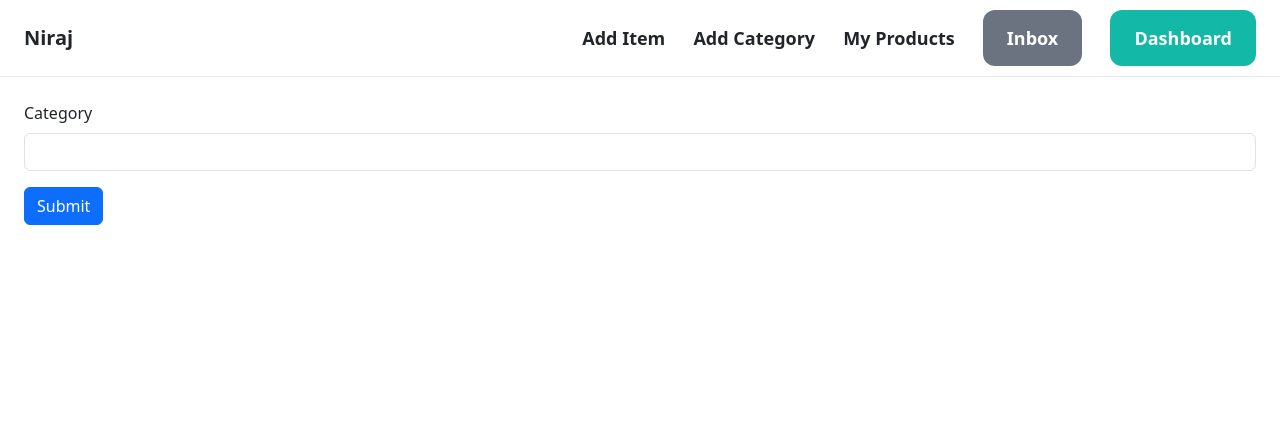
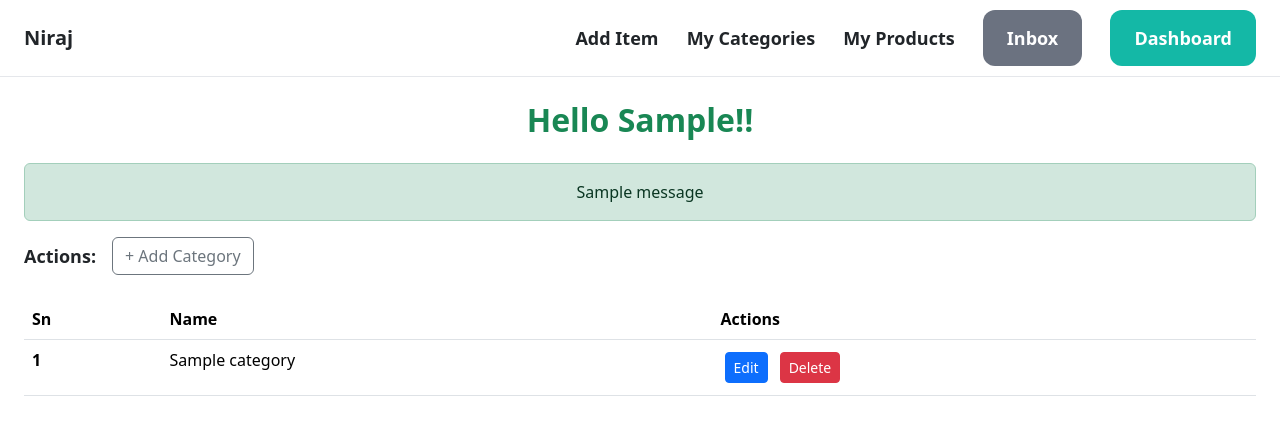
Before and after one commit to Niraj-commits/E-Commerce_Site, a Django app: page /category/ in a window 1280 px wide. Shown: the top 435 px of the page. Run offline with Django 5.2, Linux system fonts and the light colour scheme; a user stored in the database is signed in; tables that the repository leaves empty hold one stand-in row (values such as "Sample post"); one stand-in notice (Sample message) is shown; some libraries are stand-ins or nearby versions.

Commit message:
Added My Category and edit/delete category pages

```diff
--- a/E_comm/urls.py
+++ b/E_comm/urls.py
@@ -5,13 +5,16 @@ from django.conf.urls.static import static
 
 urlpatterns = [
     path('favicon.ico/', lambda request: HttpResponse(status=204)),
-    path('', index,name='index'),
+    path('', home,name='index'),
     path('contact/',contact,name='contact'),
-    path('user_detail/',myProducts,name = 'myProducts'),
-    path('create/',NewItemCreate,name='create_item'),
-    path('category/',NewCategoryCreate,name='create_category'),
-    path('<pk>/',item_detail,name = 'item_details'),
-    path('<pk>/delete/',deleteItem,name = 'delete_items'),
-    path('<pk>/edit/',editProducts,name = 'edit_items'),
+    path('user_detail/',MyProducts,name = 'myProducts'),
+    path('create/',NewProduct,name='create_item'),
+    path('mycategories/',NewCategory,name='create_category'),
+    path('category/',ViewCategory,name='MyCategories'),
+    path('category/<pk>',EditCategory,name='edit_category'),
+    path('category/<pk>/delete',DeleteCategory,name='delete_category'),
+    path('<pk>/',ViewProduct,name = 'item_details'),
+    path('<pk>/delete/',DeleteProducts,name = 'delete_items'),
+    path('<pk>/edit/',EditProducts,name = 'edit_items'),
 
 ]+static(settings.MEDIA_URL,document_root =settings.MEDIA_ROOT)
--- a/E_comm/views.py
+++ b/E_comm/views.py
@@ -2,29 +2,30 @@ from django.shortcuts import render,redirect,HttpResponse
 # Create your views here.
 from .models import *
 from django.contrib.auth.decorators import login_required
+from django.contrib import messages
 
-def index(request):
+def home(request):
     items = Item.objects.filter(is_sold = False)
     category = Category.objects.all()
     context = {
         "total_items":items,
         "categories":category
     }
-    return render(request,'index.html',context)
+    return render(request,'home.html',context)
 
 def contact(request):
     return render(request,'contact.html')
 
-def item_detail(request,pk):
+def ViewProduct(request,pk):
 
     item = Item.objects.get(pk = pk)
     related_items = Item.objects.filter(category = item.category,is_sold=False).exclude(pk = pk)[0:3]
     context = {'single_item':item,'related_items':related_items}
 
-    return render(request,'items/detail.html',context)
+    return render(request,'items/Products/detail.html',context)
 
 @login_required
-def NewItemCreate(request):
+def NewProduct(request):
     prev_category = Category.objects.all()
     context = {"category":prev_category}
 
@@ -39,10 +40,10 @@ def NewItemCreate(request):
 
         Item.objects.create(name = name,category = category,description= description,image= image,price = price,created_by = created_by)
         return redirect('/')
-    return render(request,'items/create.html',context)
+    return render(request,'items/Products/create.html',context)
 
 @login_required
-def deleteItem(request,pk):
+def DeleteProducts(request,pk):
     queryset = Item.objects.get(pk = pk)
     user = request.user
     if queryset.created_by == user:
@@ -50,14 +51,14 @@ def deleteItem(request,pk):
         return redirect('/')
 
 @login_required
-def myProducts(request):
+def MyProducts(request):
     user = request.user
     queryset = Item.objects.filter(created_by = user)
     context = {"items":queryset}
-    return render(request,'items/user_products.html',context)
+    return render(request,'items/Products/myProducts.html',context)
 
 @login_required
-def editProducts(request,pk):
+def EditProducts(request,pk):
     queryset = Item.objects.get(pk = pk)
     context = {"data":queryset}
 
@@ -75,10 +76,10 @@ def editProducts(request,pk):
         queryset.save()
         return redirect('item_details',pk=queryset.pk)
 
-    return render(request,'items/edit.html',context)
+    return render(request,'items/Products/edit.html',context)
 
 @login_required
-def NewCategoryCreate(request):
+def NewCategory(request):
 
     if request.method == "POST":
         category = request.POST.get("category")
@@ -88,3 +89,39 @@ def NewCategoryCreate(request):
         return redirect('/')
 
     return render(request,'items/category/create.html')
+
+@login_required
+def ViewCategory(request):
+    user = request.user
+    queryset = Category.objects.filter(created_by = user)
+    context = {"categories":queryset}
+    return render(request,'items/category/myCategories.html',context)
+
+@login_required
+def EditCategory(request,pk):
+    queryset = Category.objects.get(pk = pk)
+    context = {"category":queryset}
+
+    if request.method == "POST":
+        name = request.POST.get('category')
+        queryset.name = name
+        queryset.save()
+        return redirect("MyCategories")
+
+    return render(request,"items/category/edit.html",context)
+
+@login_required
+def DeleteCategory(request,pk):
+    queryset = Category.objects.get(pk = pk)
+
+    if Item.objects.filter(category = queryset).exists():
+        messages.error(request, "Sorry, this category is in use and cannot be deleted.")
+
+    try:
+        queryset.delete()
+        messages.success(request, "Category deleted successfully.")
+
+    except:
+        messages.error(request,"Error Occured")
+
+    return redirect("MyCategories")
--- a/templates/base.html
+++ b/templates/base.html
@@ -16,7 +16,7 @@
         <div class="space-x-6">
             {% if request.user.is_authenticated %}
             <a href="{% url 'create_item' %}" class="text-lg font-semibold hover:text-gray-500">Add Item</a>
-            <a href="{% url 'create_category' %}" class="text-lg font-semibold hover:text-gray-500">Add Category</a>
+            <a href="{% url 'MyCategories' %}" class="text-lg font-semibold hover:text-gray-500">My Categories</a>
             <a href="{% url 'myProducts' %}" class="text-lg font-semibold hover:text-gray-500">My Products</a>
             <a href="/" class="px-4 py-3 text-lg font-semibold bg-gray-500 text-white rounded-xl hover:bg-gray-700">Inbox</a>
             <a href="/" class="px-4 py-3 text-lg font-semibold bg-teal-500 text-white rounded-xl hover:bg-teal-700">Dashboard</a>
--- a/templates/index.html
+++ b/templates/home.html
@@ -1,6 +1,6 @@
 {% extends "base.html" %}
 
-{% block title %} Index {% endblock title %}
+{% block title %} Home {% endblock title %}
 
 {% block body %}
 
--- a/templates/items/user_products.html
+++ b/templates/items/Products/myProducts.html
@@ -18,7 +18,6 @@
       {% endif %}
     </div>
 
-    <!-- Middle: Date Pickers -->
     <div class="col-md-4 col-12">
       <div class="d-flex gap-3">
         <div class="d-flex align-items-center">
@@ -32,11 +31,9 @@
       </div>
     </div>
 
-
-    <!-- Right Side: Search -->
     <div class="col-md-4 col-12 text-end">
       <div class="input-group w-75 mx-auto">
-        <input type="submit" value="Search" class="btn btn-primary w-100">
+        <input type="submit" value="Submit" class="btn btn-primary w-100">
       </div>
     </div>
   </div>
--- /dev/null
+++ b/templates/items/category/myCategories.html
@@ -0,0 +1,54 @@
+
+  {% extends "base.html" %}
+
+  {% block title %}My Categories{% endblock %}
+
+  {% block body %}
+  <h1 class="text-success text-center fs-2"><strong>Hello {{user | title}}!!</strong></h1>
+  <br>
+
+  {% if messages %}
+      {% for message in messages %}
+          <div class="alert alert-{{ message.tags }} text-center">
+              {{ message }}
+          </div>
+      {% endfor %}
+  {% endif %}
+
+  <div class="col-md-4 col-12 d-flex align-items-center">
+    <h2 class="me-3 text-lg"><strong>Actions:</strong></h2>
+    {% if request.user.is_authenticated %}
+      <a href="{% url 'create_category' %}" class="btn btn-outline-secondary">+ Add Category</a>
+    {% endif %}
+  </div>
+  <br>
+  <table class="table">
+      <thead>
+        <tr>
+          <th scope="col">Sn</th>
+          <th scope="col">Name</th>
+          <th scope="col">Actions</th>
+        </tr>
+      </thead>
+      <tbody>
+          {% for category in categories %}
+        <tr>
+          <th scope="row">{{ forloop.counter }}</th>
+          <td>{{category.name}}</td>
+          <td>
+            <div class="d-flex gap-1">
+                <a href="{% url 'edit_category' category.id %}" class="btn btn-primary btn-sm m-1">
+                  Edit
+                </a>
+                <a href="{% url 'delete_category' category.id %}" class="btn btn-danger btn-sm m-1"
+                  >
+                  Delete
+                </a>
+            </div>
+        </td>
+      </tr>
+        {% endfor %}
+      </tbody>
+    </table>
+
+  {% endblock %}
```
Also changed, not shown: templates/items/category/edit.html (added, +22 -0 lines), templates/items/Products/create.html (renamed from templates/items/create.html), templates/items/Products/detail.html (renamed from templates/items/detail.html), templates/items/Products/edit.html (renamed from templates/items/edit.html), templates/items/category/user_categories.html (deleted).
